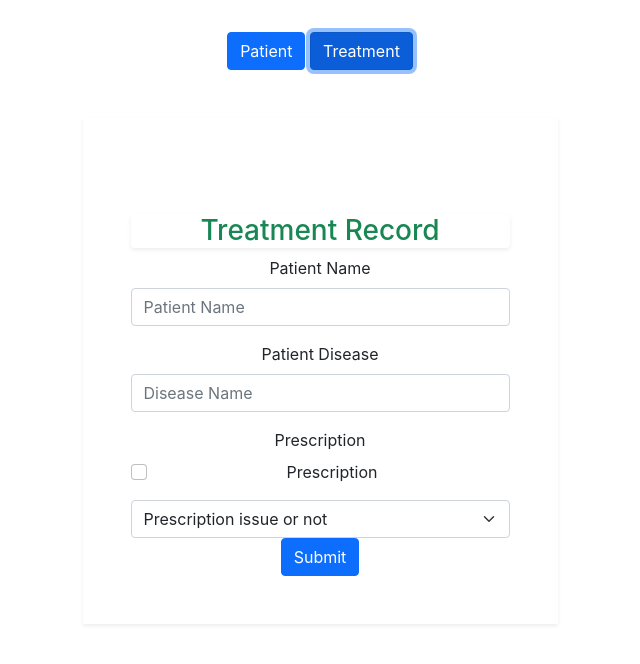
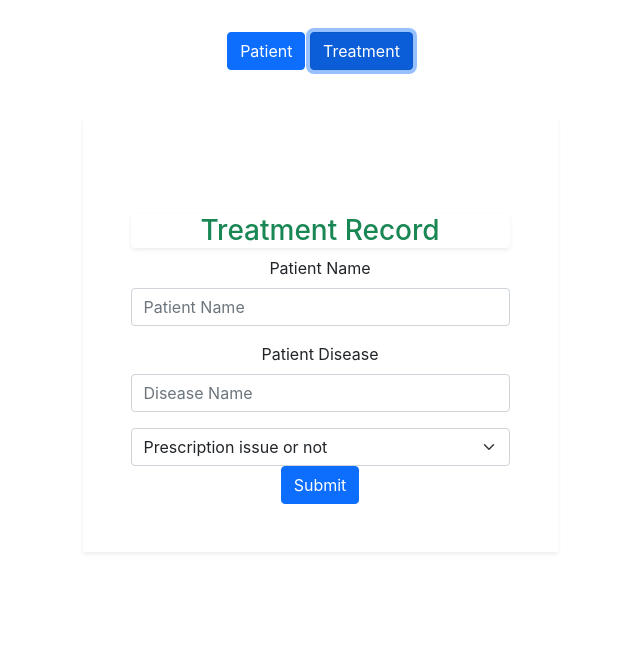
Before and after one commit to azamdildar00/patient_frontend, a React (Create React App) app: page / in a window 1280 px wide. Both pictures are taken after a click on the button "Treatment". Shown: the top 664 px of the page, without its empty margins (320-960 px from the left). Built offline with nearby package versions, Linux system fonts and the light colour scheme; the HTML template or start-up script is replaced by a standard one.

Commit message:
add forms

```diff
--- a/src/components/treatment_record/treatment_record_form.js
+++ b/src/components/treatment_record/treatment_record_form.js
@@ -34,11 +34,6 @@ const TreatmentRecord = () => {
                 <Form.Control type="text" placeholder="Disease Name"/>
               </Form.Group>
 
-              <Form.Group className="mb-3" controlId="Prescription">
-                <Form.Label>Prescription</Form.Label>
-                <Form.Check type="checkbox" label="Prescription"/>
-              </Form.Group>
-
               <Form.Select aria-label="Default select example" onChange={handleChange}>
                 <option>Prescription issue or not</option>
                 <option value="1">Yes</option>
```
